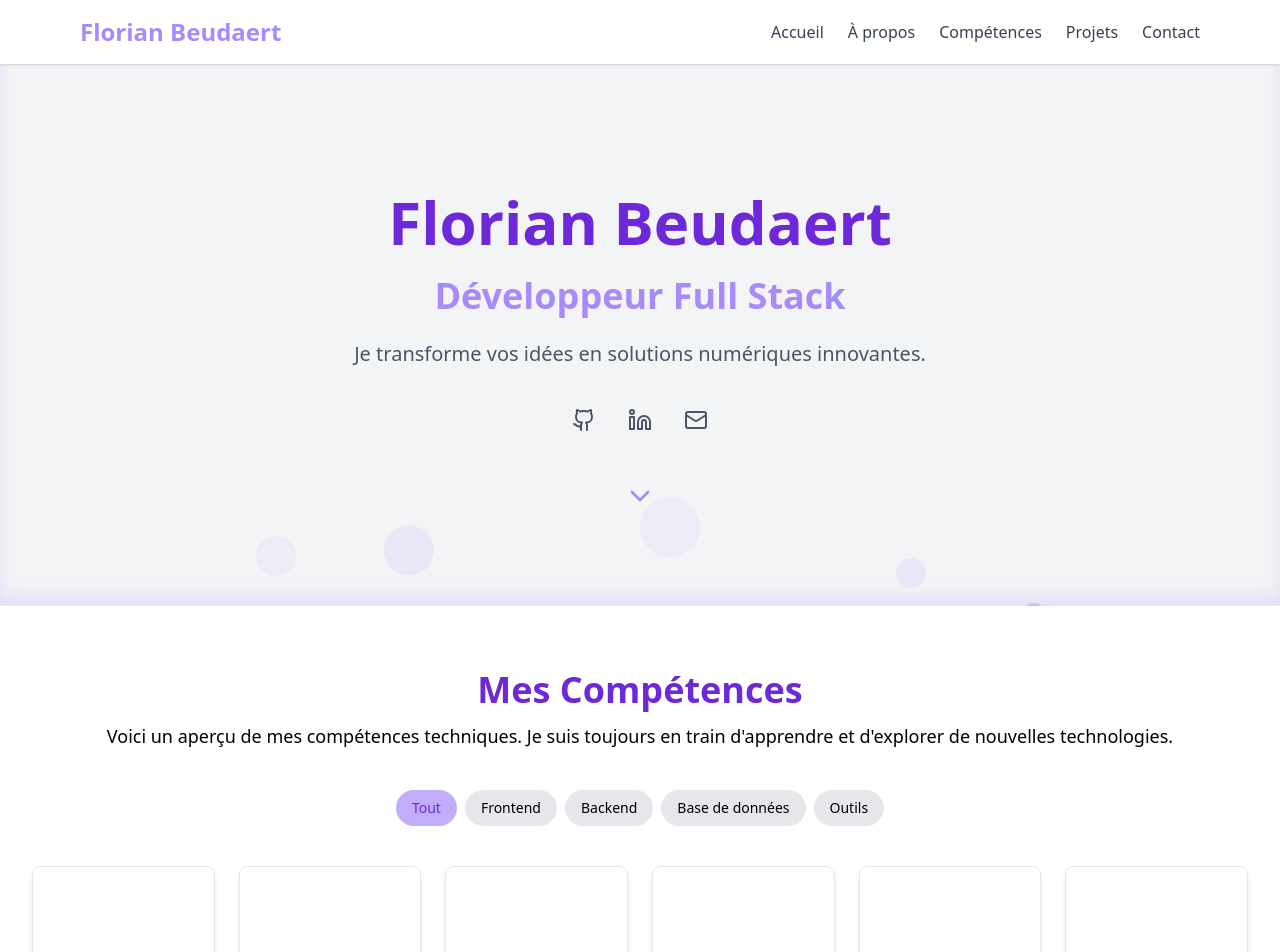
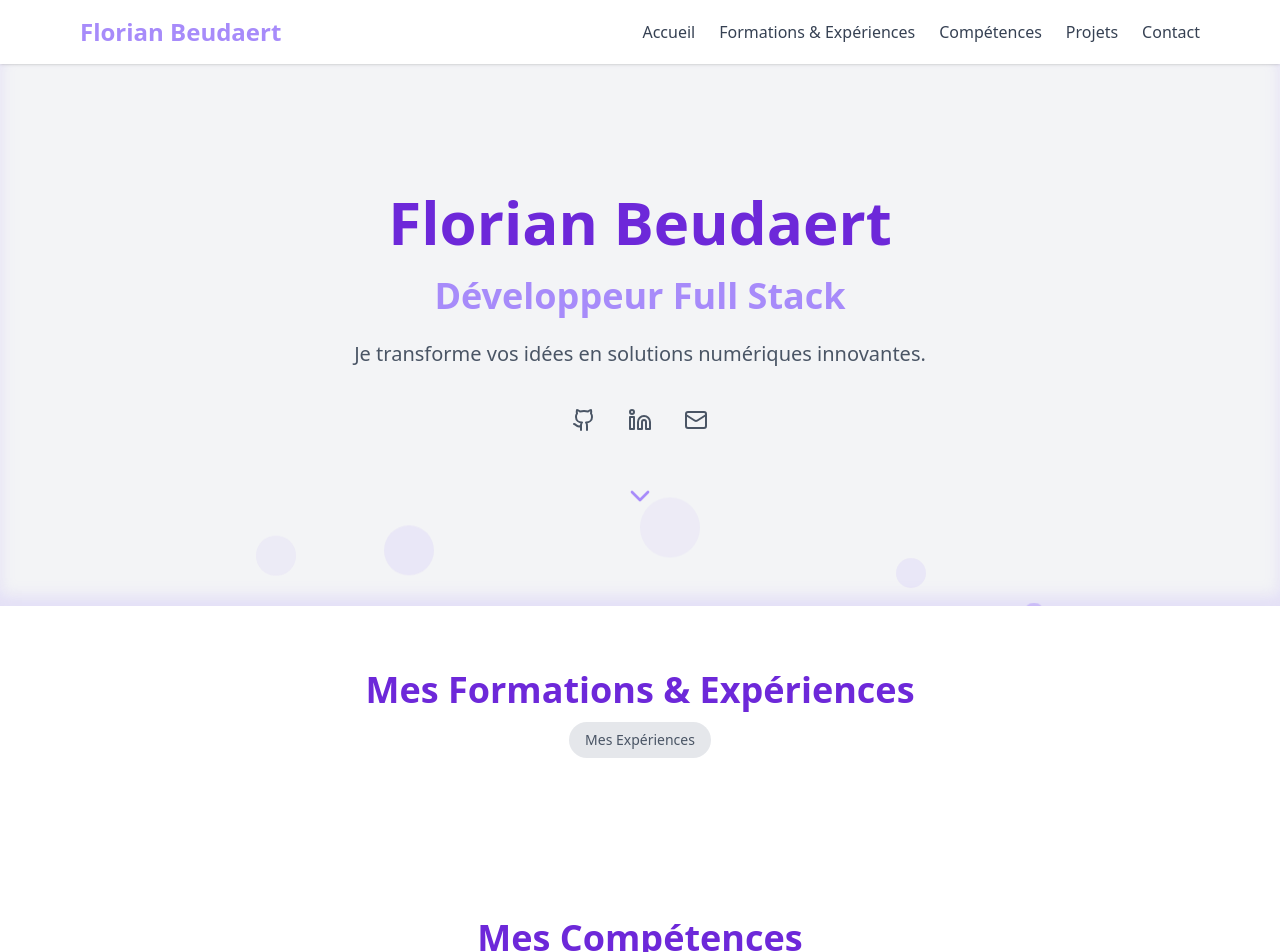
Before and after one commit to FlorianBeudaert/PortfolioV2, a Next.js app: page / in a window 1280 px wide. Shown: the top 952 px of the page. Built offline with nearby package versions, Linux system fonts and the light colour scheme.

Commit message:
Skillbutton edited and Experiences start

```diff
--- a/src/app/page.tsx
+++ b/src/app/page.tsx
@@ -4,8 +4,10 @@ import { useEffect } from 'react';
 import AOS from 'aos';
 import 'aos/dist/aos.css';
 import HeroSection from '@/pages/HeroSection';
+import Experiences from '@/pages/Experiences';
 import ProjectsSection from '@/pages/Projects';
 import SkillsSection from '@/pages/Skills';
+
 
 export default function Home() {
   useEffect(() => {
@@ -15,6 +17,7 @@ export default function Home() {
   return (
     <main>
       <HeroSection />
+      <Experiences />
       <SkillsSection />
       <ProjectsSection />
     </main>
--- a/src/layouts/Navbar.tsx
+++ b/src/layouts/Navbar.tsx
@@ -11,7 +11,7 @@ export default function Navbar() {
 
   const navLinks = [
     { name: 'Accueil', path: '#home' },
-    { name: 'À propos', path: '#about' },
+    { name: 'Formations & Expériences', path: '#experiences' },
     { name: 'Compétences', path: '#skills' },
     { name: 'Projets', path: '#projects' },
     { name: 'Contact', path: '#contact' },
--- a/src/pages/About.tsx
+++ /dev/null
@@ -1,8 +0,0 @@
-export default function About() {
-  return (
-    <div>
-      <h1>About Page</h1>
-      <p>Welcome to the About page of my portfolio!</p>
-    </div>
-  );
-}
--- /dev/null
+++ b/src/pages/Experiences.tsx
@@ -0,0 +1,24 @@
+export default function Experiences() {
+  return (
+    <section id="experiences" className="py-16 px-4 md:px-6 lg:px-8">
+      <div className="max-w-7xl mx-auto">
+        <h2
+          className="text-3xl md:text-4xl font-bold text-center mb-3 text-[var(--color-secondary)]"
+          data-aos="fade-up"
+        >
+          Mes Formations & Expériences
+        </h2>
+
+        <div className="flex justify-center mb-8">
+          <button
+            className="bg-[var(--color-neutral)] text-gray-600 px-4 py-2 rounded-full text-sm font-medium"
+            data-aos="fade-up"
+            data-aos-delay="200"
+          >
+            Mes Expériences
+          </button>
+        </div>
+      </div>
+    </section>
+  );
+}
--- a/src/pages/Skills.tsx
+++ b/src/pages/Skills.tsx
@@ -26,7 +26,7 @@ export default function SkillsSection() {
         </h2>
 
         <p
-          className="text-muted-foreground text-center text-lg mb-10"
+          className="text-gray-600 text-center mb-8 max-w-2xl mx-auto"
           data-aos="fade-up"
           data-aos-delay="200"
         >
@@ -41,10 +41,10 @@ export default function SkillsSection() {
         >
           <button
             onClick={() => setActiveCategory(null)}
-            className={`px-4 py-2 rounded-full text-sm font-medium transition-all ${
+            className={`px-4 py-2 rounded-full text-sm font-medium transition-all cursor-pointer ${
               !activeCategory
                 ? 'bg-[var(--color-primary)]/70 text-[var(--color-secondary)]'
-                : 'bg-[var(--color-neutral)] hover:bg-[var(--color-neutral)]/80'
+                : 'bg-[var(--color-neutral)] text-gray-600 hover:bg-[var(--color-neutral)]/80'
             }`}
           >
             Tout
@@ -53,10 +53,10 @@ export default function SkillsSection() {
             <button
               key={category}
               onClick={() => setActiveCategory(category)}
-              className={`px-4 py-2 rounded-full text-sm font-medium transition-all ${
+              className={`px-4 py-2 rounded-full text-sm font-medium transition-all cursor-pointer ${
                 activeCategory === category
                   ? 'bg-[var(--color-primary)]/70 text-[var(--color-secondary)]'
-                  : 'bg-[var(--color-neutral)] hover:bg-[var(--color-neutral)]/80'
+                  : 'bg-[var(--color-neutral)] text-gray-600 hover:bg-[var(--color-neutral)]/80'
               }`}
             >
               {category}
```
Also changed, not shown: src/data/ExperiencesData.tsx (added).
